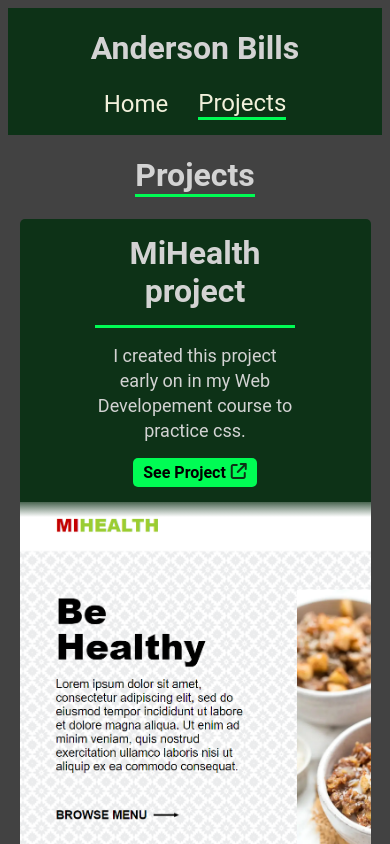
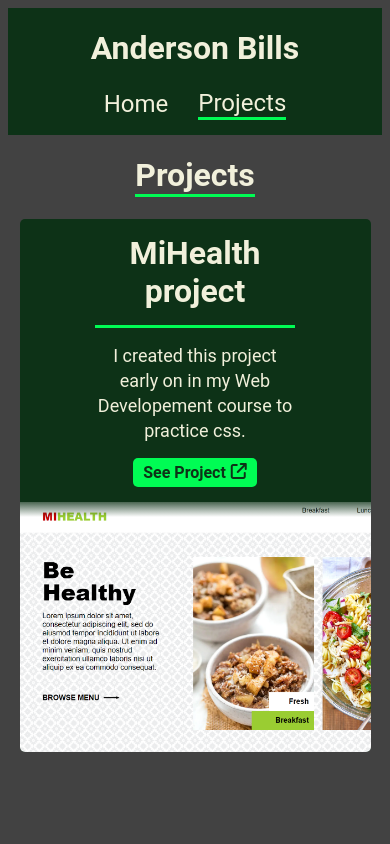
Before and after one commit to AndersonBillss/my-portfolio, a React (Create React App) app: page /projects in a window 390 px wide. Shown: the top 844 px of the page. Built offline with nearby package versions, Linux system fonts and the light colour scheme.

Commit message:
Made improvements to styling to allow images to fade in better

```diff
--- a/src/components/Home.jsx
+++ b/src/components/Home.jsx
@@ -29,16 +29,18 @@ export default function Home(){
             window.removeEventListener('scroll', handleScroll)
         }
     },[])
+
+
     function handleScroll(){
         const listItems = document.getElementsByClassName("subject-item")
         const windowBottom = window.scrollY + window.innerHeight
 
         const list = listRef.current
-        const listBottom = list.offsetTop + list.offsetHeight
+        const listMiddle = list.offsetTop + (list.offsetHeight / 2)
 
         const listImg = listItems[0].querySelector("img")
 
-        if(windowBottom > listBottom && listImg.complete){
+        if(windowBottom > listMiddle && listImg.complete){
             for(let i=0; i<listItems.length; i++){
                 const listItem = listItems[i]
                 setTimeout(() => {
@@ -105,7 +107,7 @@ export default function Home(){
 
                 <h1 className="main-header">About Me</h1>
 
-                <p>I am currently a student at Mtech (Mountainland Technical College), enrolled in their Web Programming and Development course where industry professionals work with students. I spend 3 hours every school day in this program, and I spend time at home improving my skills. This program has taught me each of the following:</p>
+                <p>I am currently a student at Mtech (Mountainland Technical College), enrolled in their Web Programming and Development program, where industry professionals work with students. Most of my time is spent in classes, working on projects, and improving my skills.  From this program, I have learned:</p>
 
                 <ul ref={listRef} className="subject-list">
                     {
@@ -122,7 +124,9 @@ export default function Home(){
                     }
                 </ul>
 
-                <p> I have a passion for coding, and a strong work ethic. I would love an opportunity to use my skills in an externship. Reach out to me at anderson@thebillsfamily.com and check out my <a className="button" href="/projects">projects page</a> to see what I have worked on.</p>
+                <p>
+                    I have a passion for coding, and a strong work ethic. I would love an opportunity to use my skills in an externship and gain real-world experience. Please reach out to me at anderson@thebillsfamily.com.   You can view my projects at my<a className="button" href="/projects">projects page</a>, and make sure to check out my <a className="button" href="/projects">Github page<i className="fa-solid fa-arrow-up-right-from-square"></i></a>.
+                </p>
 
             </div>
         </div>
--- a/src/components/ParallaxBackground.jsx
+++ b/src/components/ParallaxBackground.jsx
@@ -82,12 +82,12 @@ export default function ParallaxBackground(props){
         setTimeout(() => {
             handleWindowResize()
             handleScroll()
-        },200)
+
+            img.classList.remove("fadeOut")
+            img.classList.add("fadeIn")
+        },100)
 
         imgHeight.current = img.offsetHeight
-
-        img.classList.remove("fadeOut")
-        img.classList.add("fadeIn")
     }
 
     return(
--- a/src/components/ProjectComponent.jsx
+++ b/src/components/ProjectComponent.jsx
@@ -10,7 +10,7 @@ export default function ProjectComponent( props ){
                     <p>{info.description}</p>
                 </div>
 
-                <a href={info.link} className="projectLink button" target="_blank">See Project<i class="fa-solid fa-arrow-up-right-from-square"></i></a>
+                <a href={info.link} className="projectLink button" target="_blank">See Project<i className="fa-solid fa-arrow-up-right-from-square"></i></a>
             </div>
             <div className="project-img" style={{backgroundImage: `url(${info.img})`}}>
                 <div className="project-img-shadow"></div>
--- a/src/components/Projects.jsx
+++ b/src/components/Projects.jsx
@@ -29,10 +29,10 @@ export default function Projects(){
             const scrollBottom = scrollTop + window.innerHeight
 
             const elementTop = element.offsetTop
-            const elementBottom = elementTop + element.offsetHeight
+            const elementMiddle = elementTop + (element.offsetHeight/2)
 
 
-            if(scrollBottom > elementBottom){
+            if(scrollBottom > elementMiddle){
                 element.classList.remove('fadeOut')
                 element.classList.add('fadeIn')
             }
@@ -56,19 +56,19 @@ export default function Projects(){
         },
         {
             title: 'Golf Score App',
-            description: 'This is a golf score app pulling from an api using vanilla javaScript.',
+            description: 'This is a golf score app.  It pulls from an API using vanilla javaScript.',
             link: 'https://andersonbillss.github.io/Golf-Score-App/',
             img: GolfScorePng
         },
         {
-            title: 'To do list app',
+            title: 'To Do List App',
             description: 'This robust to do list app was created using vanilla javaScript',
             link: 'https://andersonbillss.github.io/toDoListApp/',
             img: ToDoListPng
         },
         {
             title: 'React Game App',
-            description: 'This is an react app with several games, displaying my ability to code complex logic systems.',
+            description: 'This is a react app with several games.  It displays my ability to code complex logic systems.',
             link: 'https://react-game-project-dxrwofvh4-anderson-bills-projects.vercel.app/',
             img: ReactGamePng
         },
--- a/src/index.css
+++ b/src/index.css
@@ -1,15 +1,29 @@
 
 :root{
 
-  --main-background-color: rgb(66, 66, 66);
+/*   --main-background-color: #2a3330;
+  --card-background-color: #106164;
+  --highlight-color: #d7af8b;
+  --main-text-color: #d0e7e1; */
 
-  --nav-text-color: rgb(241, 240, 219);
-  --highlight-color: rgb(0, 252, 84);
+/*   --card-background-color: #05396b;
+  --main-background-color: #83b5b4;
+  --highlight-color: #d85537;
+  --main-text-color: #fff1ce; */
 
-  --card-background-color: rgb(13, 50, 23);
-  --main-text-color: lightgray;
+/*   --card-background-color: #002e1c;
+  --main-background-color: #425f51;
+  --highlight-color: #d85112;
+  --main-text-color: #ffdfc9; */
 
-  --project-height: 400px;
+  --card-background-color: #0d3217;
+  --main-background-color: #424242;
+  --highlight-color: #00fc54;
+  --main-text-color: #f1f0db;
+
+  --nav-text-color: var(--main-text-color);
+
+  --project-height: 500px;
 }
 body{
   height: 100%;
@@ -32,6 +46,7 @@ a{
   text-decoration: none;
   color: var(--card-text-color);
 }
+
 p{
   font-size: 18px;
   line-height: 25px;
@@ -46,8 +61,11 @@ p a{
   text-wrap: nowrap;
 }
 a i{
+  margin-left: 5px;
   color: var(--card-background-color);
-  margin-left: 5px;
+}
+a{
+  color: var(--card-background-color);
 }
 
 .nav{
@@ -57,6 +75,9 @@ a i{
   background-color: var(--card-background-color);
   color: var(--nav-text-color);
 }
+.nav *{
+  color: var(--nav-text-color)
+}
 .links{
   display: flex;
   align-items: center;
@@ -65,9 +86,7 @@ a i{
   margin: 0 15px;
   font-weight: normal;
 }
-.links a{
-  color: var(--nav-text-color)
-}
+
 
 
 .project{
@@ -97,7 +116,7 @@ a i{
 .fadeIn {
   visibility: visible;
   opacity: 1;
-  transition: visibility 0s linear 0s, opacity 1000ms;
+  transition: visibility 0s linear 0s, opacity 2000ms;
 }
 
 .selected-link{
@@ -138,7 +157,6 @@ a i{
   text-align: center;
   font-weight: bold;
   background-color: var(--highlight-color);
-  color: black;
   border-radius: 5px;
   padding: 5px 10px;
   display: flex;
@@ -173,7 +191,7 @@ a i{
   margin: 15px;
   padding: 15px 30px;
   border-radius: 10px;
-  background-color: antiquewhite;
+  background-color: var(--nav-text-color);
 }
 .subject-item div {
   color: var(--card-background-color);
@@ -227,7 +245,11 @@ img.fadeIn{
   margin: 15px;
 }
 
-
+@media(min-width: 1500px) {
+  .parallax-background-container{
+    height: 700px;
+  }
+}
 @media(max-width: 800px) {
   .project{
     display: flex;
@@ -255,6 +277,9 @@ img.fadeIn{
     border-bottom: none;
     border-right: 3px var(--highlight-color) solid;
     padding-bottom: 0;
+  }
+  .project-img{
+    height: calc(var(--project-height)/2);
   }
 }
 
```
Also changed, not shown: src/logos/ts.png.
